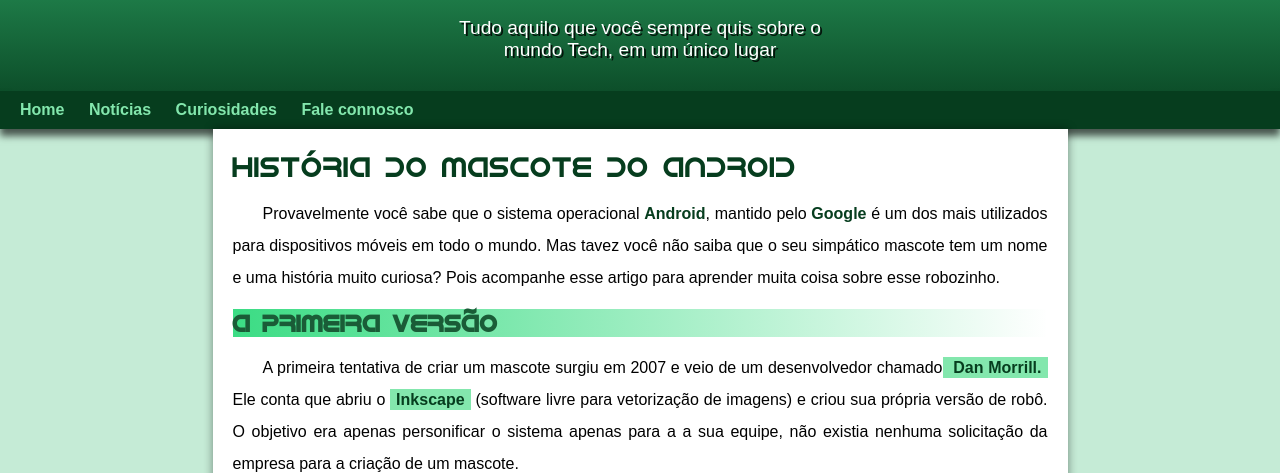
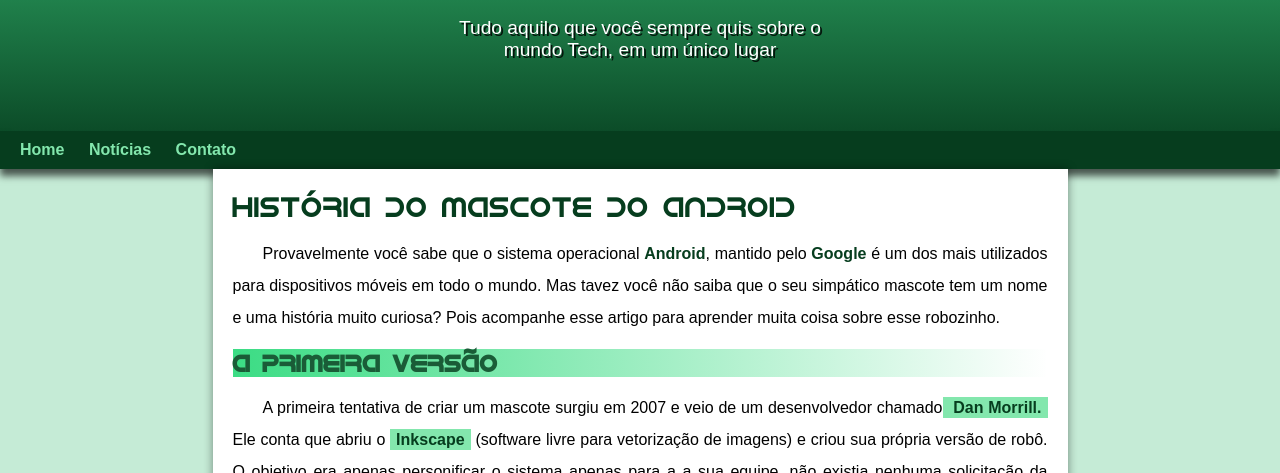
Before and after one commit to J-dev-cmd/projeto-android, a plain HTML site: page index.html in a window 1280 px wide. Shown: the part 100-573 px from the top of the page. Drawn offline with Linux system fonts and the light colour scheme.

Commit message:
problema de padding resolvido

```diff
--- a/estilo/estilo.css
+++ b/estilo/estilo.css
@@ -65,7 +65,7 @@ header > p {
     padding-left: 10px;
     text-shadow: 2px 2px 0px rgba(0, 0, 0, 0.808);
     margin: auto;
-    margin-bottom: 30px;
+    padding-bottom: 50px;
 }
 
 nav {
@@ -87,7 +87,8 @@ nav > a {
 
 nav > a:hover {
     background-color: var(--cor3);
-    color: var(--cor5);
+    color: var( min-width: 320px;
+    min-height: 568px;--cor5);
 }
 
 main {
--- a/index.html
+++ b/index.html
@@ -16,8 +16,7 @@
         <nav>
             <a href="#">Home</a>
             <a href="#">Notícias</a>
-            <a href="#">Curiosidades</a>
-            <a href="#">Fale connosco</a>
+            <a href="#">Contato</a>
         </nav>
     </header>
     <main>
```
